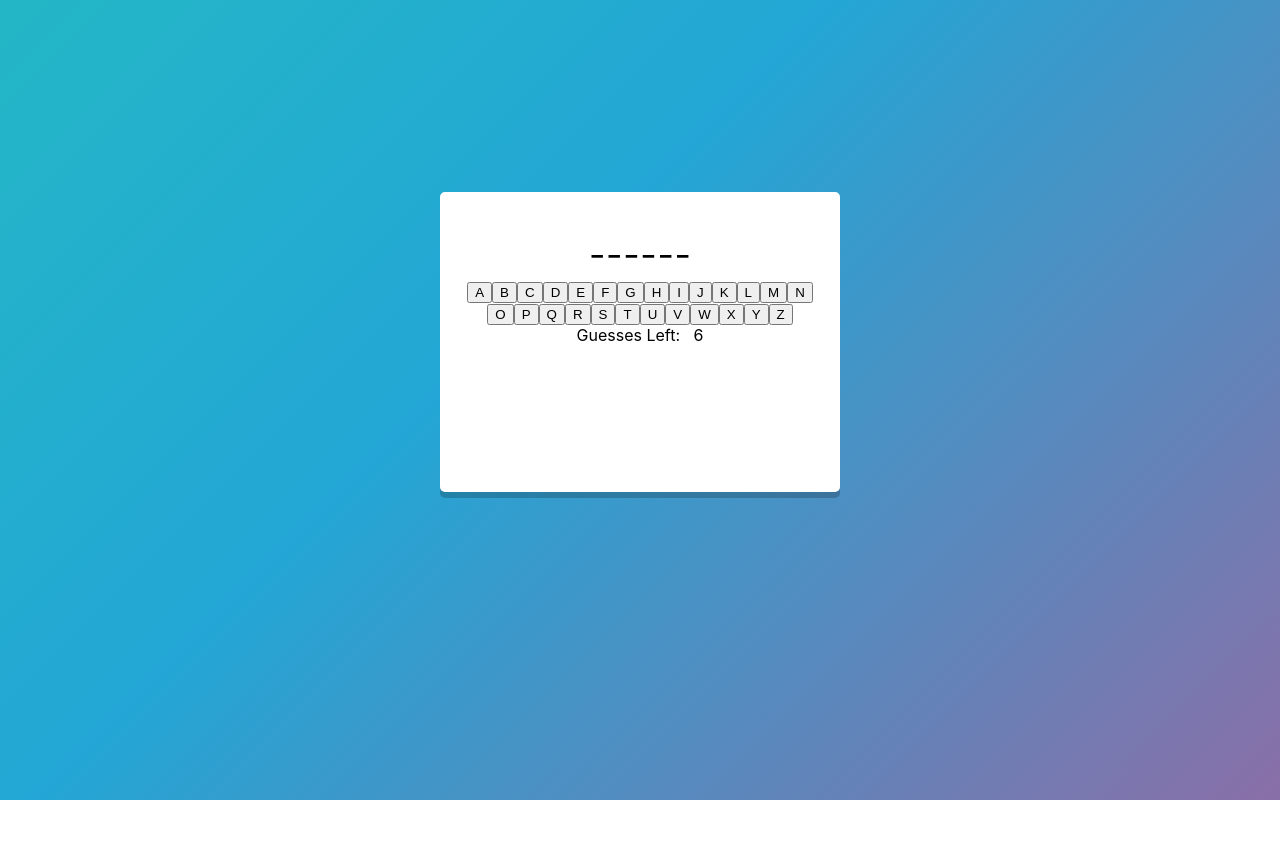
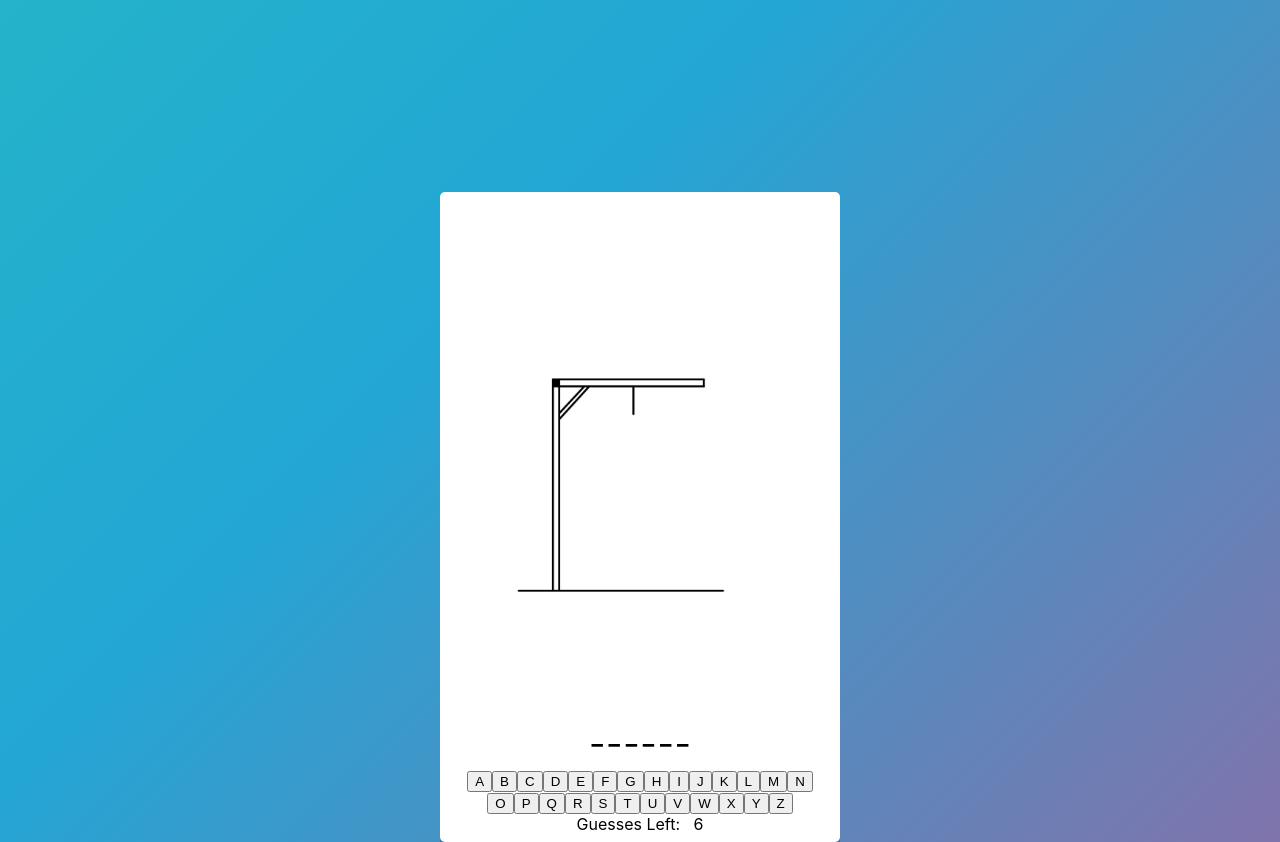
Before and after one commit to Purritzo/tiktok-project, a React (Create React App) app: page / in a window 1280 px wide. Both pictures are taken after typing "Sample" into the empty fields and a click on the button "Submit your word". Before the commit the page ends 800 px from the top, so only its background shows below. Built offline with nearby package versions, Linux system fonts and the light colour scheme.

Commit message:
feat: added hangman images and adjusted box height

```diff
--- a/src/components/Hangman.css
+++ b/src/components/Hangman.css
@@ -31,6 +31,18 @@ img{
 	background-color: white;
 	width: 400px;
 	height: 300px;
+	border-radius: 5px;
+	box-shadow: 0 6px rgba(0, 0, 0, 0.2 );
+	padding: 20px;
+	margin-top: 15%;
+
+}
+
+.playbox{
+	margin: 0 auto;
+	background-color: white;
+	width: 400px;
+	height: 650px;
 	border-radius: 5px;
 	box-shadow: 0 6px rgba(0, 0, 0, 0.2 );
 	padding: 20px;
--- a/src/components/Hangman.js
+++ b/src/components/Hangman.js
@@ -7,6 +7,13 @@ import { useDispatch, useSelector } from 'react-redux';
 import { save_word, add_guess, wrongguess, updatedisplay, reset } from '../features/hangman/hangmanSlice'
 
 import './Hangman.css';
+import step0 from './images/0.jpg'
+import step1 from './images/1.jpg'
+import step2 from './images/2.jpg'
+import step3 from './images/3.jpg'
+import step4 from './images/4.jpg'
+import step5 from './images/5.jpg'
+import step6 from './images/6.jpg'
 
 export default function Hangman() {
 
@@ -17,6 +24,7 @@ export default function Hangman() {
   const guessed = useSelector(state => state.guessed)
   const invalid_word = useSelector(state => state.invalid_word)
   const dispatch = useDispatch()
+  var pictures = [step0,step1,step2,step3,step4,step5,step6]
   const CheckLetter = (x) => {
     dispatch(add_guess(x.target.value))
     var index = word.indexOf(x.target.value)
@@ -66,7 +74,8 @@ export default function Hangman() {
     var end_status = checkEnd(guesses,word,word_display)
     if (end_status === 0){
     return (
-      <div className="box">
+      <div className="playbox">
+        <img src={pictures[6-guesses]} alt=""></img>
         <h2>
           {word_display}
         </h2>
@@ -79,7 +88,9 @@ export default function Hangman() {
     } else if (end_status === 1){
       return (
         <>
-        <div className="box">
+
+        <div className="playbox">
+        <img src={pictures[6-guesses]} alt=""></img>
           Player 1 wins!
         <div>
         <button onClick={() => dispatch(reset())}>
@@ -92,7 +103,9 @@ export default function Hangman() {
     } else if (end_status === 2){
       return(
       <>
-      <div className="box">
+
+      <div className="playbox">
+      <img src={pictures[6-guesses]} alt=""></img>
         Player 2 wins!
       <div>
         <button onClick={() => dispatch(reset())}>
```
